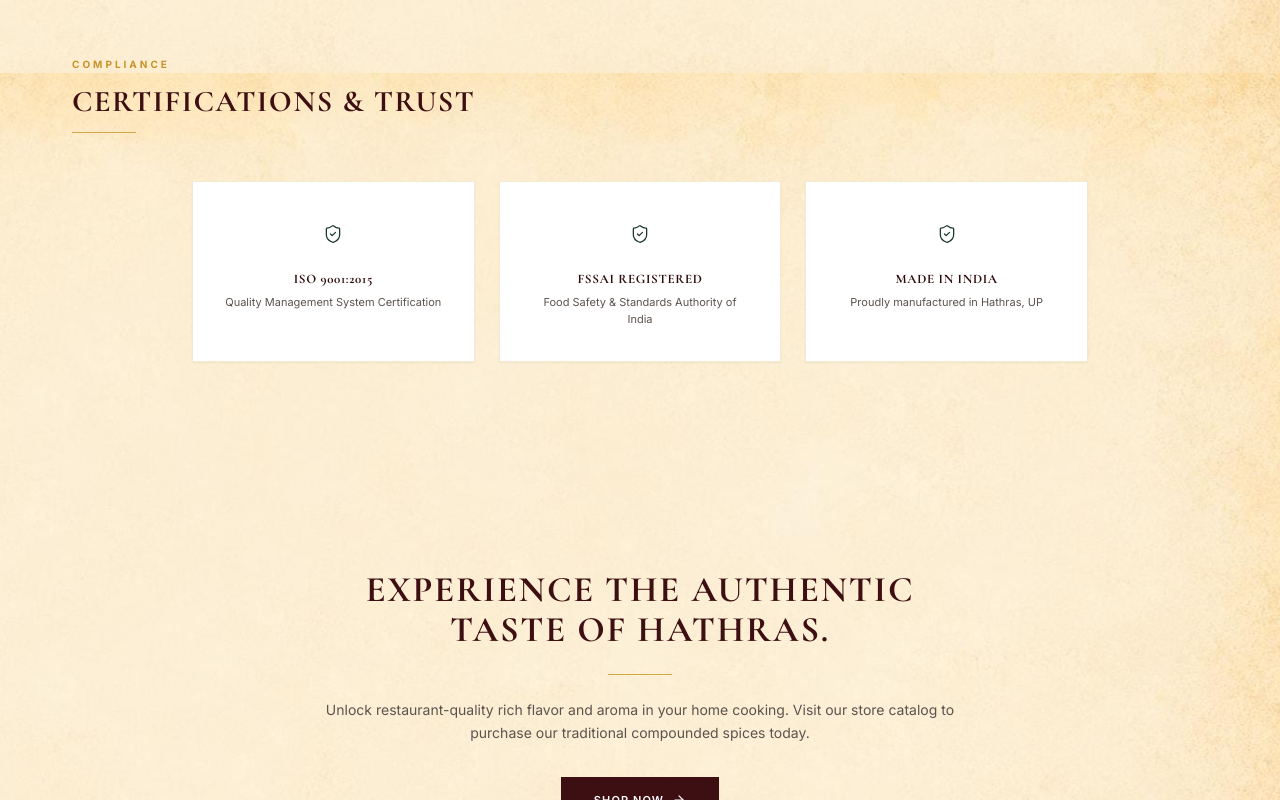
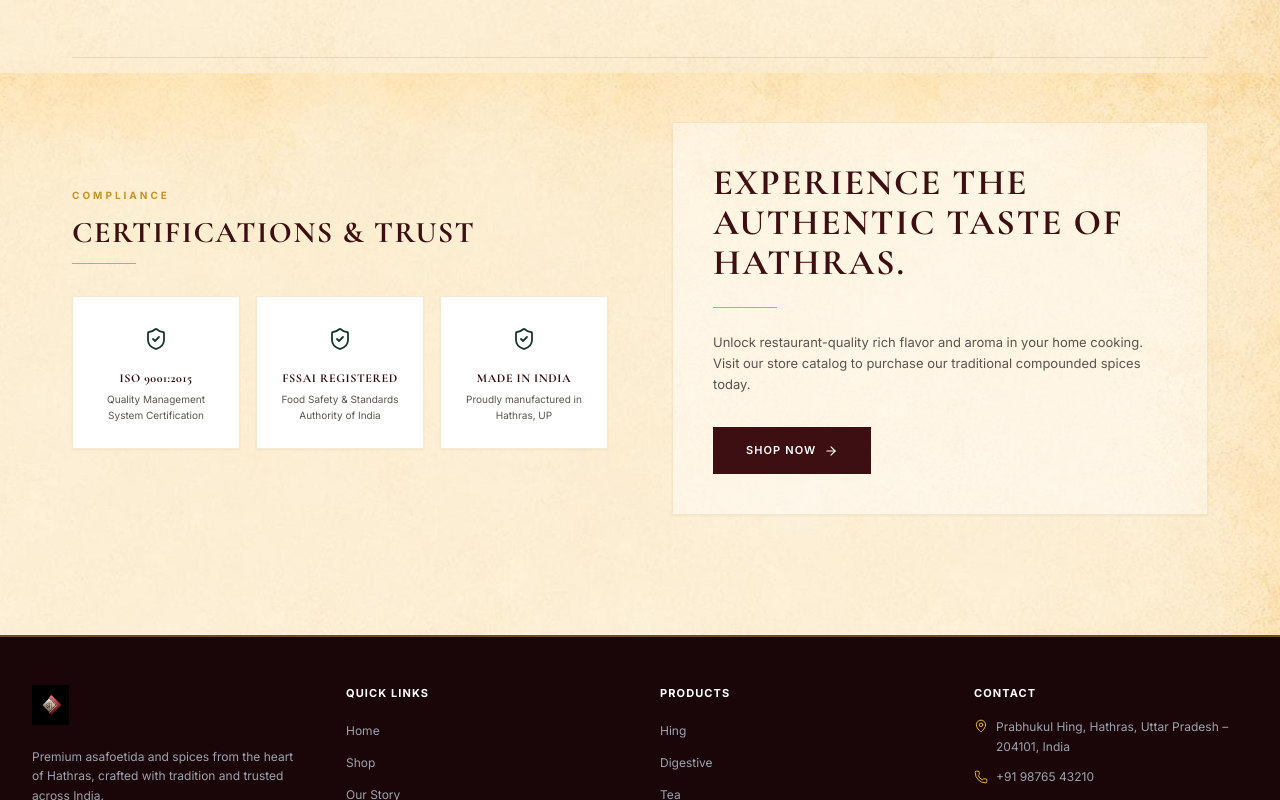
Before and after one commit to Nikitaa-png/prabhukul-3, a React (Vite) app: page /about in a window 1280 px wide. Shown: the part 4040-4840 px from the top of the page. Built offline with nearby package versions, Linux system fonts and the light colour scheme.

Commit message:
Feat: Combine Certifications & Trust and CTA sections into a side-by-side layout on the About page

```diff
--- a/src/pages/About/index.jsx
+++ b/src/pages/About/index.jsx
@@ -345,9 +345,12 @@ export default function About() {
           </section>
 
 
-          {/* 9. Certifications & Trust */}
-          <section className="text-left space-y-12">
-            <div className="space-y-3 text-center md:text-left">
+          {/* 9 & 10. Certifications & Trust + CTA Section Side-by-Side */}
+          <section className="grid grid-cols-1 lg:grid-cols-2 gap-12 lg:gap-16 items-center text-left py-10 border-t border-[#2D0B0C]/10 pt-16" id="certs-cta-split">
+
+            {/* Left Column: Certifications & Trust */}
+            <div className="space-y-8">
+              <div className="space-y-3">
                 <p className="text-[10px] tracking-[0.3em] uppercase text-[#C8922A] font-bold">Compliance</p>
                 <h2
                   className="font-serif text-3xl font-bold text-[#3E0F12] uppercase tracking-wider"
@@ -355,38 +358,37 @@ export default function About() {
                 >
                   Certifications & Trust
                 </h2>
-              <div className="w-16 h-[1px] bg-[#D4A64A] mx-auto md:mx-0" />
+                <div className="w-16 h-[1px] bg-[#D4A64A]" />
               </div>
 
-            <div className="grid grid-cols-1 sm:grid-cols-3 gap-6 max-w-4xl mx-auto">
+              <div className="grid grid-cols-1 sm:grid-cols-3 gap-4">
                 {certifications.map((cert) => (
                   <div
                     key={cert.id}
-                  className="flex flex-col items-center gap-4 p-8 border border-[#D4A64A]/25 bg-white text-center shadow-sm hover:shadow-md hover:border-[#C8922A]/60 hover:-translate-y-0.5 transition-all duration-300"
+                    className="flex flex-col items-center gap-3 p-6 border border-[#D4A64A]/25 bg-white text-center shadow-sm hover:shadow-md hover:border-[#C8922A]/60 hover:-translate-y-0.5 transition-all duration-300"
                   >
-                  <div className="w-10 h-10 rounded-full bg-[#163728]/8 flex items-center justify-center">
-                    <ShieldCheck className="w-5 h-5 text-[#163728]" strokeWidth={1.5} />
+                    <div className="w-9 h-9 rounded-full bg-[#163728]/8 flex items-center justify-center">
+                      <ShieldCheck className="w-4.5 h-4.5 text-[#163728]" strokeWidth={1.8} />
                     </div>
                     <div>
-                    <h3 className="font-serif text-[13px] font-bold text-[#2D0B0C] uppercase tracking-wider">{cert.title}</h3>
-                    <p className="font-sans text-[11px] text-[#5C534E] mt-1 leading-relaxed">{cert.desc}</p>
+                      <h3 className="font-serif text-[12px] font-bold text-[#2D0B0C] uppercase tracking-wider">{cert.title}</h3>
+                      <p className="font-sans text-[10px] text-[#5C534E] mt-1 leading-relaxed">{cert.desc}</p>
                     </div>
                   </div>
                 ))}
               </div>
-          </section>
+            </div>
 
-
-          {/* 10. CTA Section */}
-          <section className="py-16 text-center max-w-2xl mx-auto space-y-6">
+            {/* Right Column: CTA Section */}
+            <div className="space-y-6 bg-white/40 border border-[#D4A64A]/20 p-8 sm:p-10 shadow-sm text-center md:text-left">
               <h2
-              className="font-serif text-3xl sm:text-4xl font-bold text-[#3E0F12] uppercase tracking-wider"
+                className="font-serif text-3xl sm:text-4xl font-bold text-[#3E0F12] uppercase tracking-wider leading-tight"
                 style={{ fontFamily: "'Playfair Display', 'Cormorant Garamond', serif" }}
               >
                 Experience the Authentic Taste of Hathras.
               </h2>
-            <div className="w-16 h-[1px] bg-[#D4A64A] mx-auto" />
-            <p className="font-sans text-[13px] sm:text-[14px] text-[#5C534E] leading-relaxed">
+              <div className="w-16 h-[1px] bg-[#D4A64A] mx-auto md:mx-0" />
+              <p className="font-sans text-[13px] text-[#5C534E] leading-relaxed">
                 Unlock restaurant-quality rich flavor and aroma in your home cooking. Visit our store catalog to purchase our traditional compounded spices today.
               </p>
               <div className="pt-2">
@@ -397,6 +399,8 @@ export default function About() {
                   Shop Now <ArrowRight className="w-3.5 h-3.5" />
                 </Link>
               </div>
+            </div>
+
           </section>
 
         </div>
```
Lines whose indentation alone changed are shown as unchanged.
